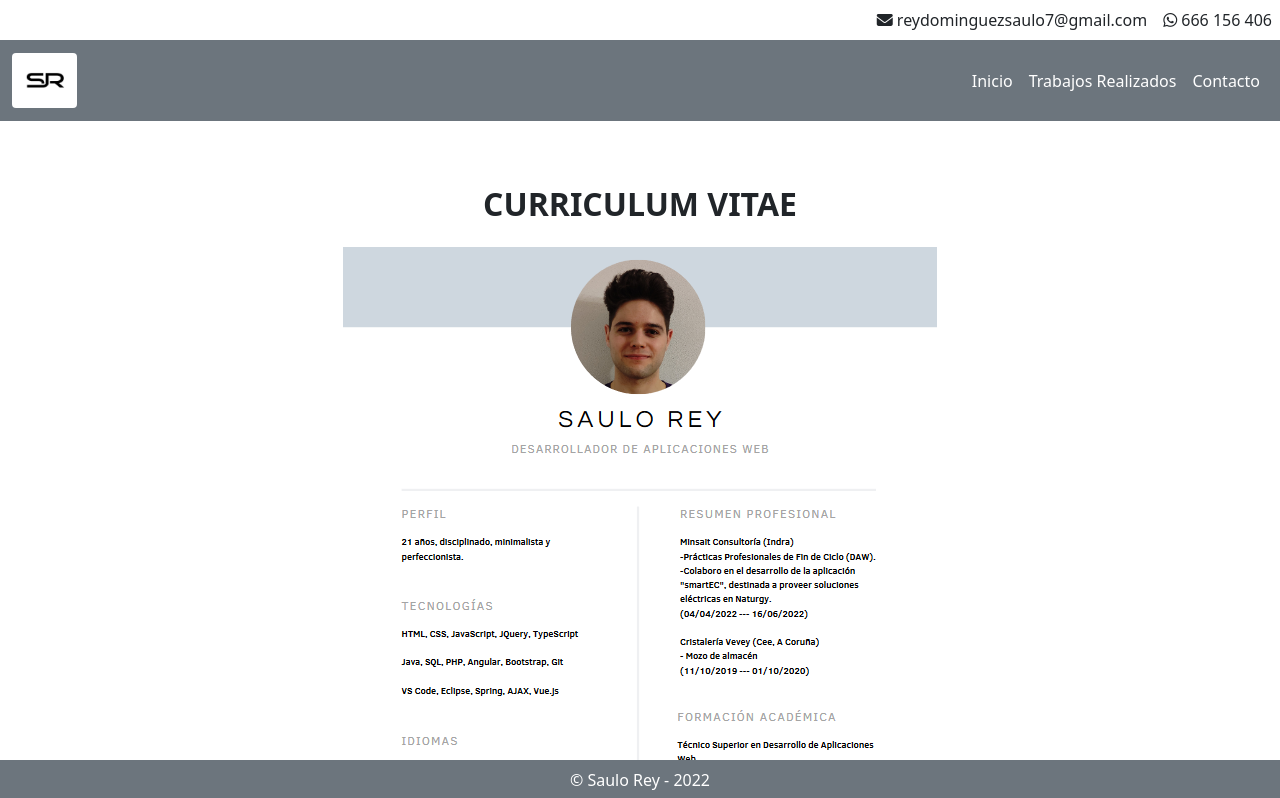
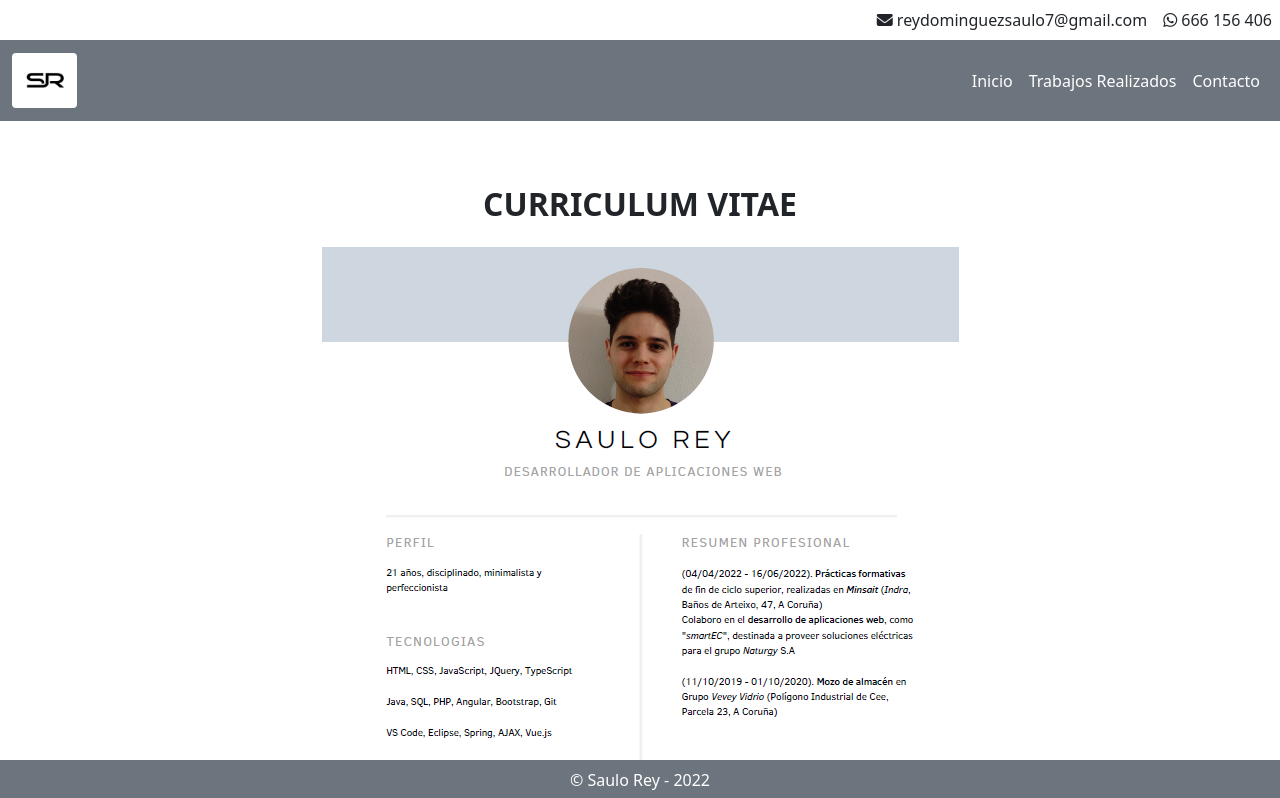
Before and after one commit to Saulo-cloud/SWP, an Angular app: page /inicio in a window 1280 px wide. Shown: the top 798 px of the page. Built offline with nearby package versions, Linux system fonts and the light colour scheme.

Commit message:
cambio cv por cv actual (cv_v6_v2)

```diff
--- a/src/app/inicio/inicio.component.html
+++ b/src/app/inicio/inicio.component.html
@@ -1,6 +1,6 @@
 <div class="p-5 text-center" id="divCV">
     <h2 class="text-center p-3"><strong>CURRICULUM VITAE</strong></h2>
-    <img src="././assets/img/inicio/cv.png">
+    <img src="././assets/img/inicio/cv_v6_v2.png">
 </div>
 
 <div class="p-5">
```
Also changed, not shown: src/assets/img/inicio/cv_v6_v2.png (added).
